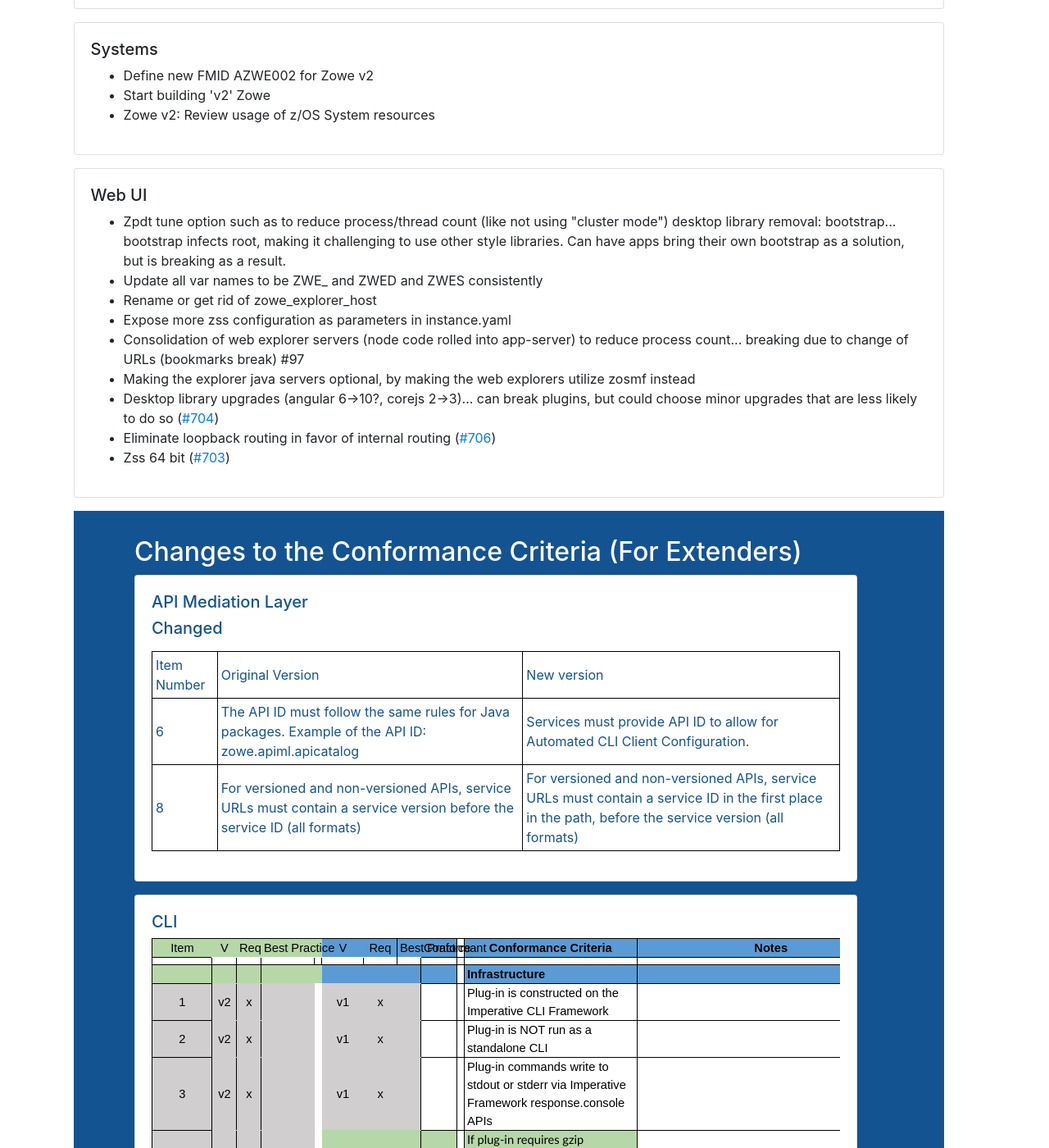
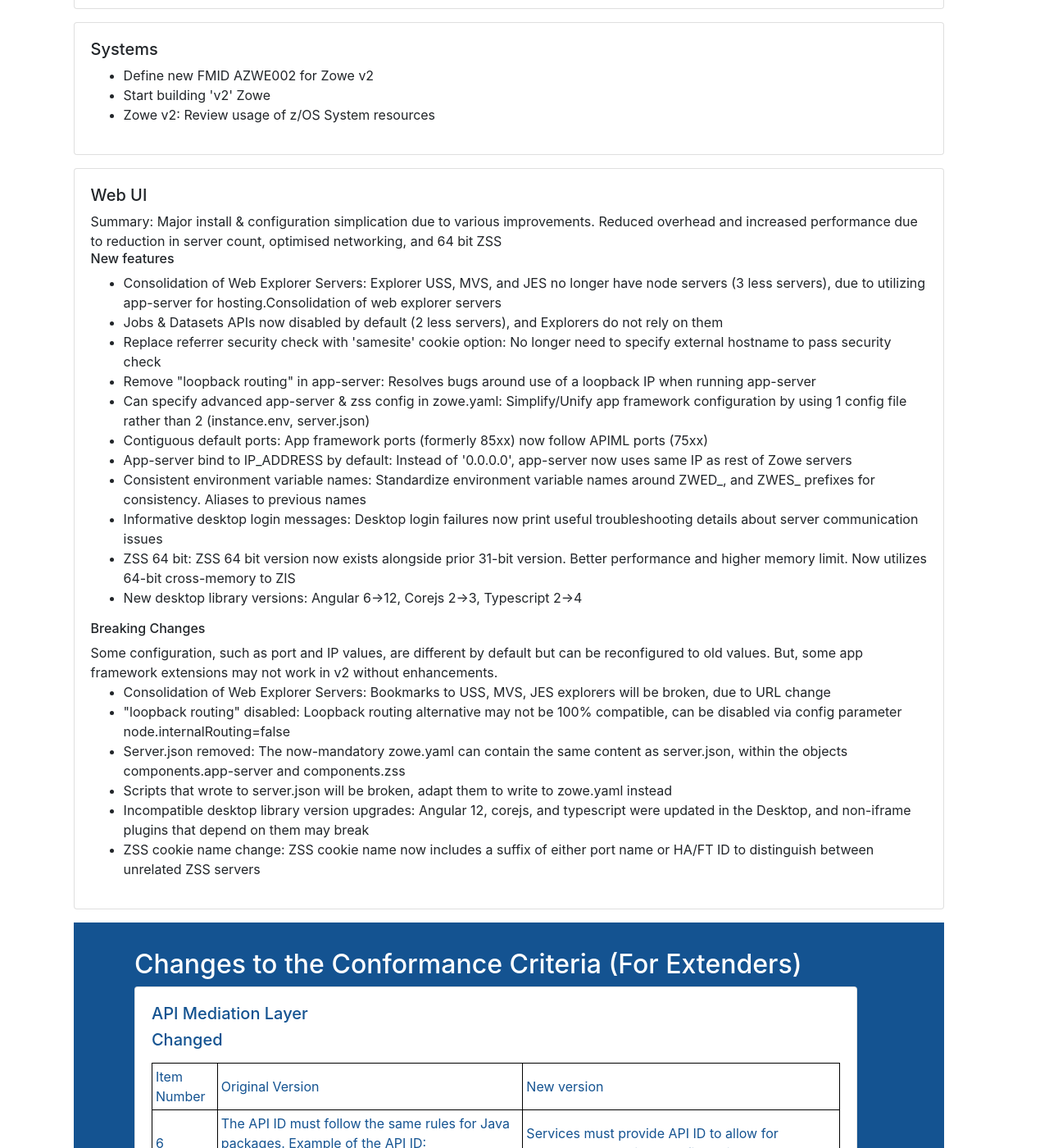
Before and after one commit to zowe/zowe.github.io, a Jekyll site: the page built from vNext.md, in a window 1280 px wide and 1400 px high, scrolled down 2668 px. Shown: the whole window at 82% size. Built offline with Jekyll 4.4.1, drawn with Linux system fonts in a browser that asks for light colours; our own code applies the rules of GitHub Pages for plain Markdown files.

Commit message:
Detail v2 content in appfw
Signed-off-by: 1000TurquoisePogs <sgrady@rocketsoftware.com>

```diff
--- a/vNext.md
+++ b/vNext.md
@@ -201,19 +201,31 @@
       <div class="d-flex align-items-baseline">
         <h5 class="text-left">Web UI</h5>
       </div>
+      Summary: Major install & configuration simplication due to various improvements. Reduced overhead and increased performance due to reduction in server count, optimised networking, and 64 bit ZSS
+      <h6 class="text-left">New features</h6>
       <ul>
-        <li>Zpdt tune option such as to reduce process/thread count (like not using "cluster mode")
-          desktop library removal: bootstrap... bootstrap infects root, making it challenging to use other style
-          libraries. Can have apps bring their own bootstrap as a solution, but is breaking as a result.</li>
-        <li>Update all var names to be ZWE_ and ZWED and ZWES consistently</li>
-        <li>Rename or get rid of zowe_explorer_host</li>
-        <li>Expose more zss configuration as parameters in instance.yaml</li>
-        <li>Consolidation of web explorer servers (node code rolled into app-server) to reduce process count... breaking due to change of URLs (bookmarks break) #97</li>
-        <li>Making the explorer java servers optional, by making the web explorers utilize zosmf instead</li>
-        <li>Desktop library upgrades (angular 6->10?, corejs 2->3)... can break plugins, but could choose minor
-          upgrades that are less likely to do so (<a href="https://github.com/zowe/zlux/issues/704">#704</a>)</li>
-        <li>Eliminate loopback routing in favor of internal routing (<a href="https://github.com/zowe/zlux/issues/706">#706</a>)</li>
-        <li>Zss 64 bit (<a href="https://github.com/zowe/zlux/issues/703">#703</a>)</li>
+        <li>Consolidation of Web Explorer Servers: Explorer USS, MVS, and JES no longer have node servers (3 less servers), due to utilizing app-server for hosting.Consolidation of web explorer servers</li>
+        <li>Jobs & Datasets APIs now disabled by default (2 less servers), and Explorers do not rely on them</li>
+        <li>Replace referrer security check with 'samesite' cookie option: No longer need to specify external hostname to pass security check</li>
+        <li>Remove "loopback routing" in app-server: Resolves bugs around use of a loopback IP when running app-server</li>
+        <li>Can specify advanced app-server & zss config in zowe.yaml: Simplify/Unify app framework configuration by using 1 config file rather than 2 (instance.env, server.json)</li>
+        <li>Contiguous default ports: App framework ports (formerly 85xx) now follow APIML ports (75xx)</li>
+        <li>App-server bind to IP_ADDRESS by default: Instead of '0.0.0.0', app-server now uses same IP as rest of Zowe servers</li>
+        <li>Consistent environment variable names: Standardize environment variable names around ZWED_, and ZWES_ prefixes for consistency. Aliases to previous names</li>
+        <li>Informative desktop login messages: Desktop login failures now print useful troubleshooting details about server communication issues</li>
+        <li>ZSS 64 bit: ZSS 64 bit version now exists alongside prior 31-bit version. Better performance and higher memory limit. Now utilizes 64-bit cross-memory to ZIS</li>
+        <li>New desktop library versions: Angular 6->12, Corejs 2->3, Typescript 2->4</li>
+      </ul>
+      <h6 class="text-left">Breaking Changes</h6>
+      Some configuration, such as port and IP values, are different by default but can be reconfigured to old values.
+      But, some app framework extensions may not work in v2 without enhancements.
+      <ul>
+        <li>Consolidation of Web Explorer Servers: Bookmarks to USS, MVS, JES explorers will be broken, due to URL change</li>
+        <li>"loopback routing" disabled: Loopback routing alternative may not be 100% compatible, can be disabled via config parameter node.internalRouting=false</li>
+        <li>Server.json removed: The now-mandatory zowe.yaml can contain the same content as server.json, within the objects components.app-server and components.zss</li>
+        <li>Scripts that wrote to server.json will be broken, adapt them to write to zowe.yaml instead</li>
+        <li>Incompatible desktop library version upgrades: Angular 12, corejs, and typescript were updated in the Desktop, and non-iframe plugins that depend on them may break</li>
+        <li>ZSS cookie name change: ZSS cookie name now includes a suffix of either port name or HA/FT ID to distinguish between unrelated ZSS servers</li>
       </ul>
     </div>
   </div>
```
